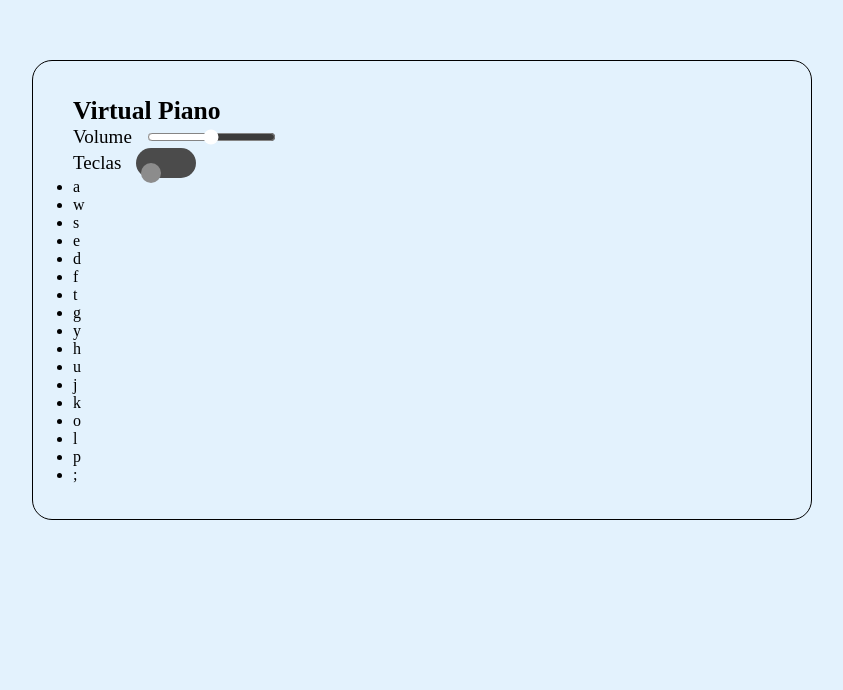
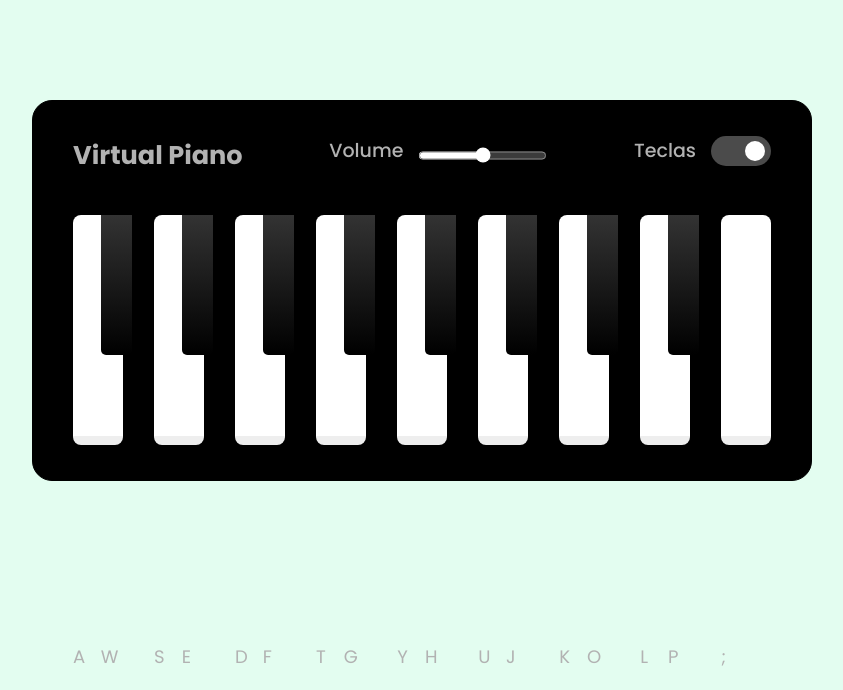
Before and after one commit to evelyt/piano, a plain HTML site: page index.html in a window 1280 px wide. Shown: the part 110-800 px from the top of the page, without its empty margins (218-1061 px from the left). Drawn offline with Linux system fonts and the light colour scheme.

Commit message:
estilizacao teclas

```diff
--- a/index.html
+++ b/index.html
@@ -7,8 +7,16 @@
     <link rel="icon" href="./src/images/piano.ico">
     <title>Piano Simulator</title>
 
+    <!-- Styles -->
     <link rel="stylesheet" href="./src/styles/reset.css">
     <link rel="stylesheet" href="./src/styles/main.css">
+
+    <!-- Fonts -->
+    <link rel="preconnect" href="https://fonts.googleapis.com">
+    <link rel="preconnect" href="https://fonts.gstatic.com" crossorigin>
+    <link
+        href="https://fonts.googleapis.com/css2?family=Poppins:ital,wght@0,100;0,200;0,400;0,500;0,700;1,100;1,200;1,400;1,600&display=swap"
+        rel="stylesheet">
 </head>
 
 <body>
@@ -23,6 +31,7 @@
                 <span>Teclas</span> <input type="checkbox" checked>
             </div>
         </header>
+
         <ul class="piano-keys">
             <li class="key white"><span>a</span></li>
             <li class="key black"><span>w</span></li>
@@ -42,6 +51,7 @@
             <li class="key black"><span>p</span></li>
             <li class="key white"><span>;</span></li>
         </ul>
+
     </div>
     <script src="./src/scripts/engine.js" defer></script>
 </body>
--- a/src/styles/main.css
+++ b/src/styles/main.css
@@ -1,34 +1,52 @@
 body,
-header .column {
+header .column,
+.piano-keys,
+.container header {
     display: flex;
-    align-items: center;
 }
+
 body {
     justify-content: center;
+    align-items: center;
     min-height: 100vh;
-    background-color: #e3f2fd;
+    background-color: #e3fdf0;
 }
+
+/* Estilizacao container - inicio */
 
 .container {
     width: 780px;
+    align-items: center;
+    background-color: #000;
     border: 1px solid #000;
     border-radius: 20px;
     padding: 35px 40px;
 }
 
+.container header{
+    color:#b2b2b2;
+    justify-content: space-between;
+}
+
+/* Tamanho Titilo do piano - "Virtual Piano" */
 header h2 {
     font-size: 1.6rem;
 }
 
-.column span{
+/* span - volume e teclas */
+.column span {
     font-weight: 500;
     margin-right: 15px;
     font-size: 1.19rem;
 }
-.volume-slider input{
+
+/* Estilizacao range do volume */
+.volume-slider input {
     accent-color: #fff;
 }
-.keys-check input{
+
+/* Estilizacao checkbox - inicio*/
+.keys-check input {
     content: "";
     width: 60px;
     height: 30px;
@@ -38,8 +56,8 @@ header h2 {
     cursor: pointer;
     position: relative;
 }
-
-.keys-check input::before{
+/* Utilizacao do Pseudoelemento before para criar elemento que ficara dentro do checkbox*/
+.keys-check input::before {
     content: "";
     width: 20px;
     height: 20px;
@@ -48,4 +66,58 @@ header h2 {
     background-color: #8c8c8c;
     border-radius: inherit;
     position: absolute;
+    transform: translateY(-50%);
+    transition: all 0.3s ease; /* suavidade no movimento*/
 }
+
+/* Config para quando o checkbox estiver marcada ficara na posicao a esquerda: */
+.keys-check
+input:checked::before {
+    left: 2.1rem;
+    background-color: #ffffff;
+}
+
+/* Estilizacao checkbox - fim*/
+
+/* Estilizacao das teclas do piano - inicio */
+
+.piano-keys{
+    margin-top: 40px;
+}
+
+.piano-keys .key{
+    cursor: pointer;
+    list-style: none;
+    user-select: none;
+    color:#b2b2b2;
+    text-transform: uppercase;
+}
+
+/* Estilizacao das teclas brancas */
+.piano-keys .white{
+    width: 70px;
+    height: 230px;
+    border-radius: 8px;
+    background: linear-gradient(#fff 96%, #eee 4%);
+}
+
+/* Estilizacao das teclas pretas */
+.piano-keys .black{
+    width: 44px;
+    height: 140px;
+    z-index: 2; /* para tecla preta ficar em cima da branca*/
+    margin: 0 22px 0 -22px;
+    border-radius: 0 0 5px 5px;
+    background: linear-gradient(#333, #000);
+}
+
+/* Ver por que os elementos nao estao ficando na possicao certa: */
+.piano-keys span{
+    position: absolute;
+    bottom: 20px;
+    font-size: 1.13rem;
+}
+
+/* Estilizacao das teclas do piano - fim */
+
+/* Estilizacao container - fim */
--- a/src/styles/reset.css
+++ b/src/styles/reset.css
@@ -3,4 +3,5 @@
     padding: 0;
     box-sizing: border-box;
     outline: none;
+    font-family: 'Poppins', sans-serif;
 }
```
